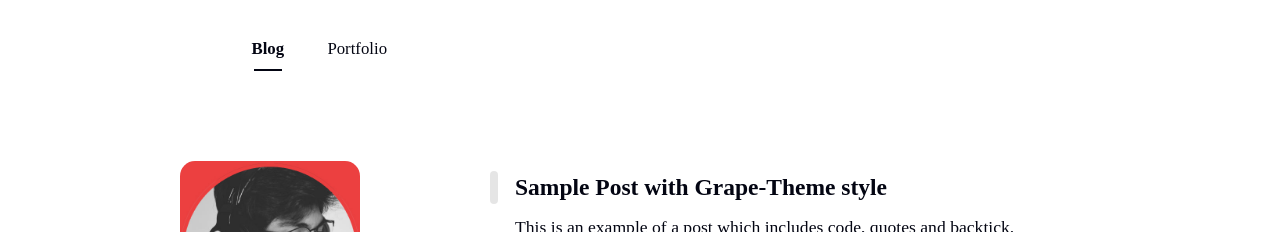
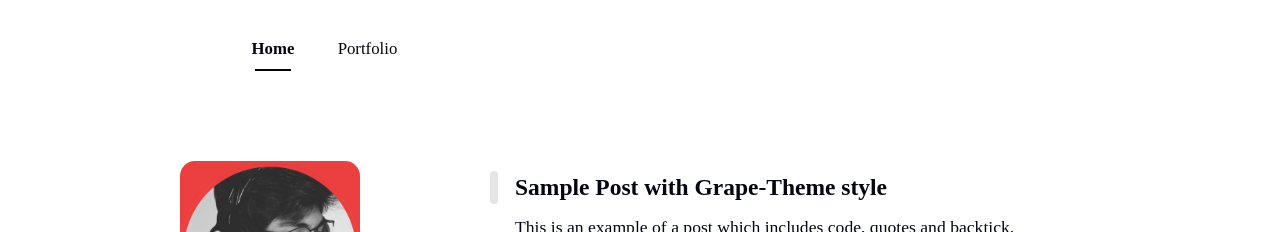
Before and after one commit to jackpraveenraj/jackpraveenraj.github.olddd, a Jekyll site: the page built from index.html, in a window 1280 px wide. Shown: the top 232 px of the page. Built offline with Jekyll 4.4.1, drawn with Linux system fonts in a browser that asks for light colours; nearby versions of some CDN libraries; some web fonts are replaced; the list of posts is cut into pages by our own code.

Commit message:
Update header.html

```diff
--- a/_includes/header.html
+++ b/_includes/header.html
@@ -7,13 +7,13 @@
       <!-- portfolio -->
       {% when 'portfolio'%}
       <a href="{{ site.url }}">
-        <li class="btn-nav">Blog</li>
+        <li class="btn-nav">Home</li>
       </a>
       <li class="current">Portfolio</li>
       {% else %}
       <!-- others -->
       <a href="{{ site.url }}">
-        <li class="current btn-nav">Blog</li>
+        <li class="current btn-nav">Home</li>
       </a>
       <a href="{{ site.url }}/portfolio">
         <li class="btn-nav">Portfolio</li>
```
